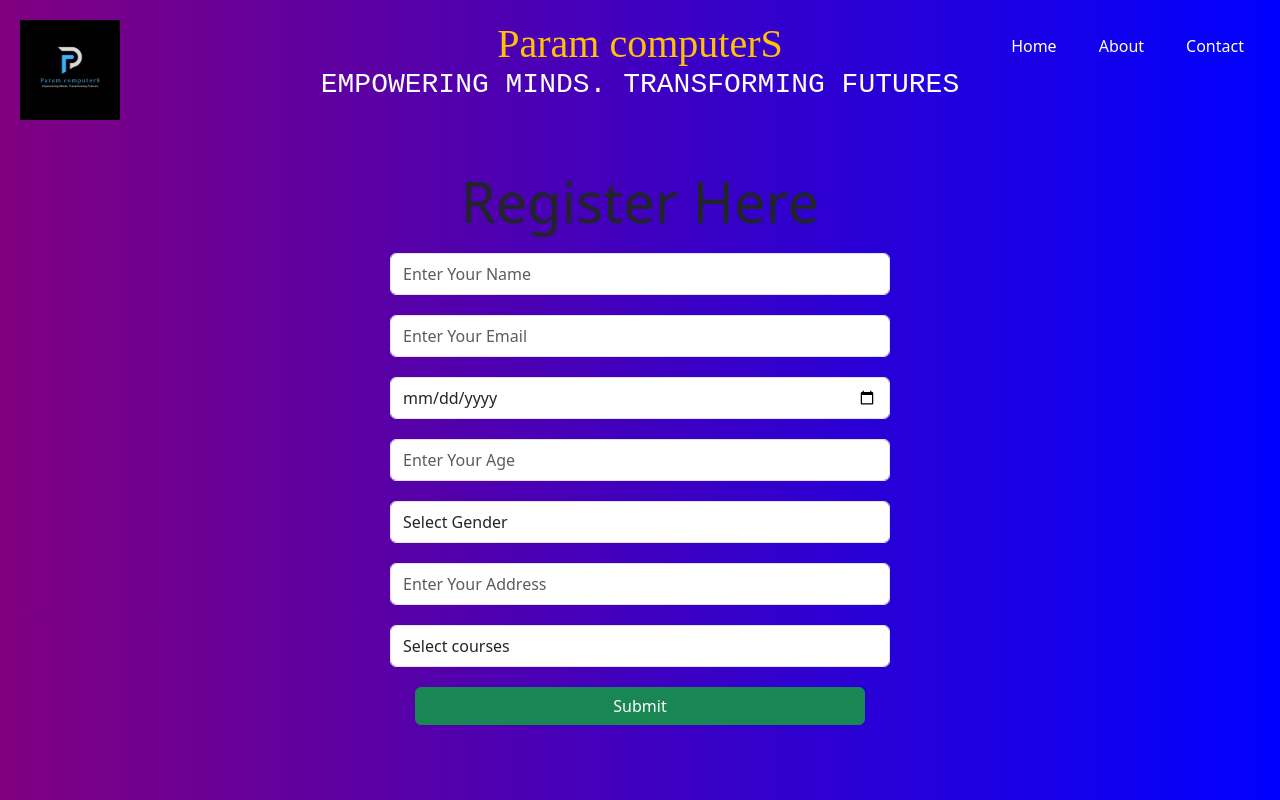
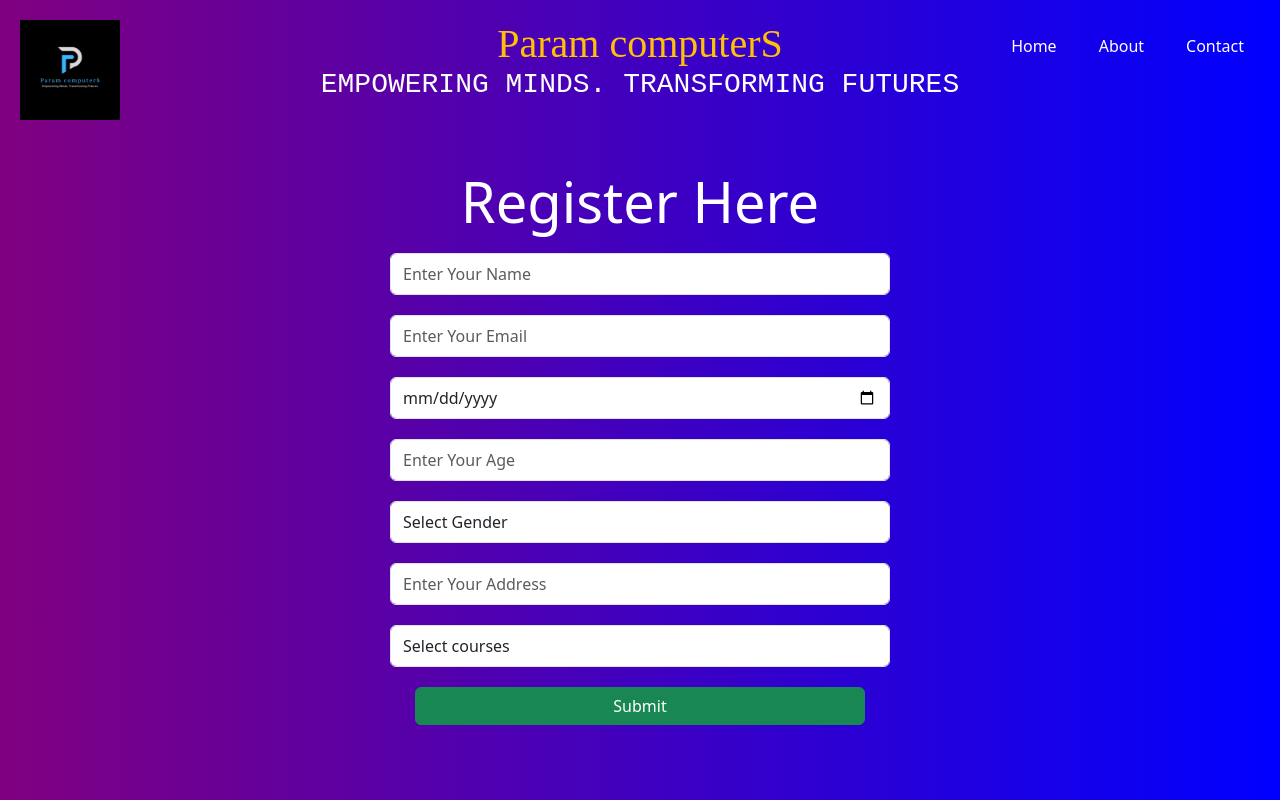
Before and after one commit to AmanKumarme/Education, a React (Vite) app: page /Contact in a window 1280 px wide. Built offline with nearby package versions, Linux system fonts and the light colour scheme.

Commit message:
Updated Code

```diff
--- a/src/components/Contact/Contact.jsx
+++ b/src/components/Contact/Contact.jsx
@@ -9,7 +9,7 @@
 
   const handleSubmit = async (e) => {
     e.preventDefault();
-    const response = await fetch('http://localhost:3000/demo',{
+    const response = await fetch('https://backend-reg-form-3.onrender.com/demo',{
       method:"POST",
       body: JSON.stringify(registration),
       headers: {
@@ -30,7 +30,7 @@
 
   return (
      <div className="formContainer py-5">
-      <h4 className="text-center display-4">Register Here</h4>
+      <h4 className="text-center text-white display-4">Register Here</h4>
      <form action="/register" onSubmit={handleSubmit}>
       <div>
         <input className="form-control py-2" required type="text" onChange={handleChange} value={registration.name} name="name" placeholder="Enter Your Name" />
```
